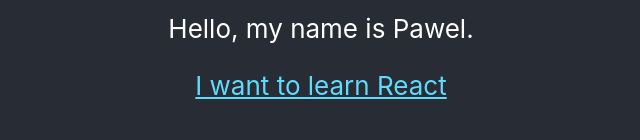
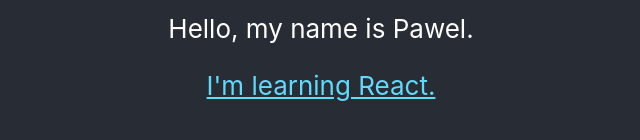
Before and after one commit to Pawel900/my-first-project, a React (Create React App) app: page / in a window 1280 px wide. Shown: the part 516-656 px from the top of the page, without its empty margins (319-959 px from the left). Built offline with nearby package versions, Linux system fonts and the light colour scheme.

Commit message:
zmiana opisu

```diff
--- a/src/App.js
+++ b/src/App.js
@@ -14,7 +14,7 @@
           target="_blank"
           rel="noopener noreferrer"
         >
-          I want to learn React
+          I'm learning React.
         </a>
       </header>
     </div>
```
